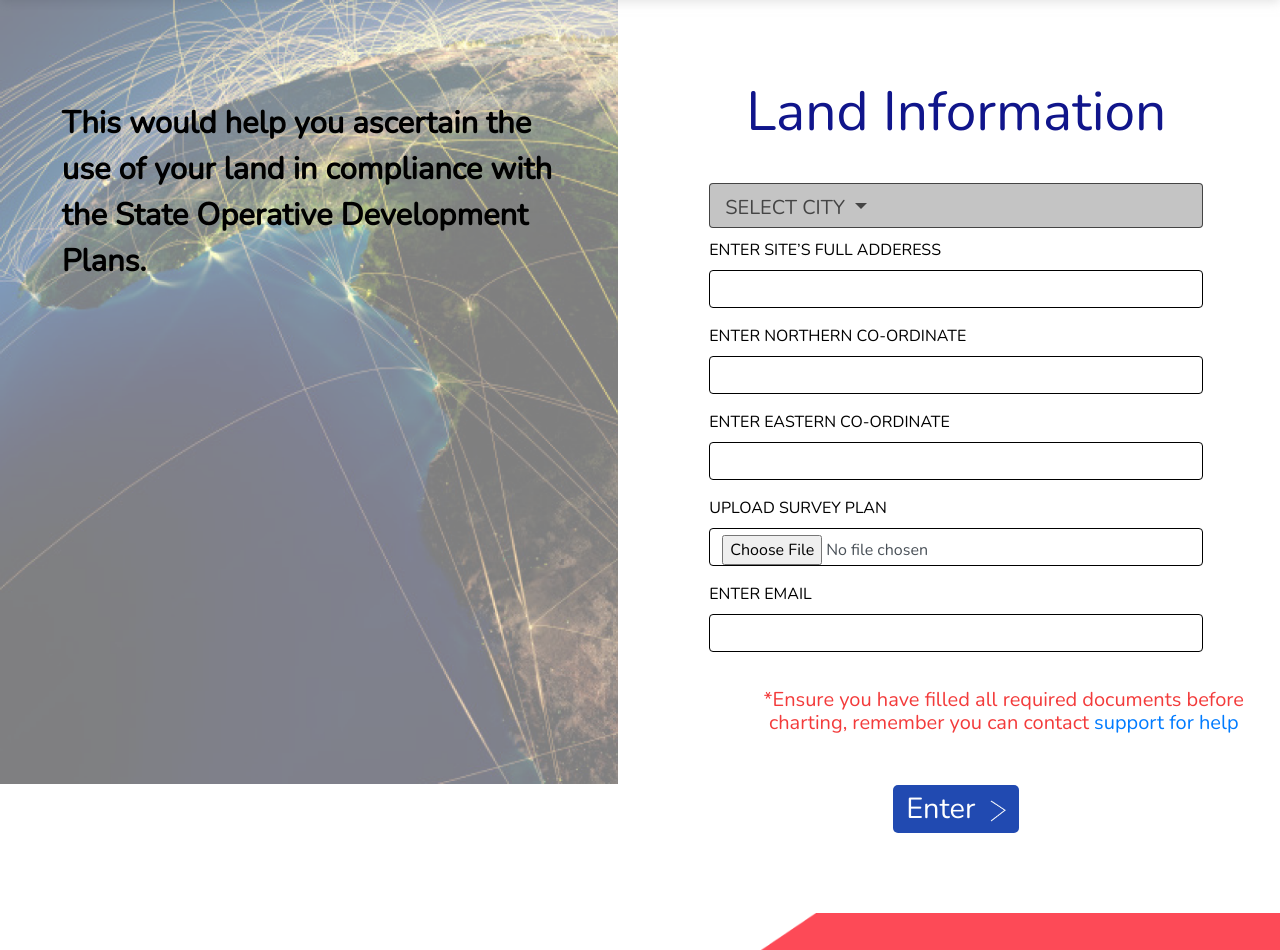
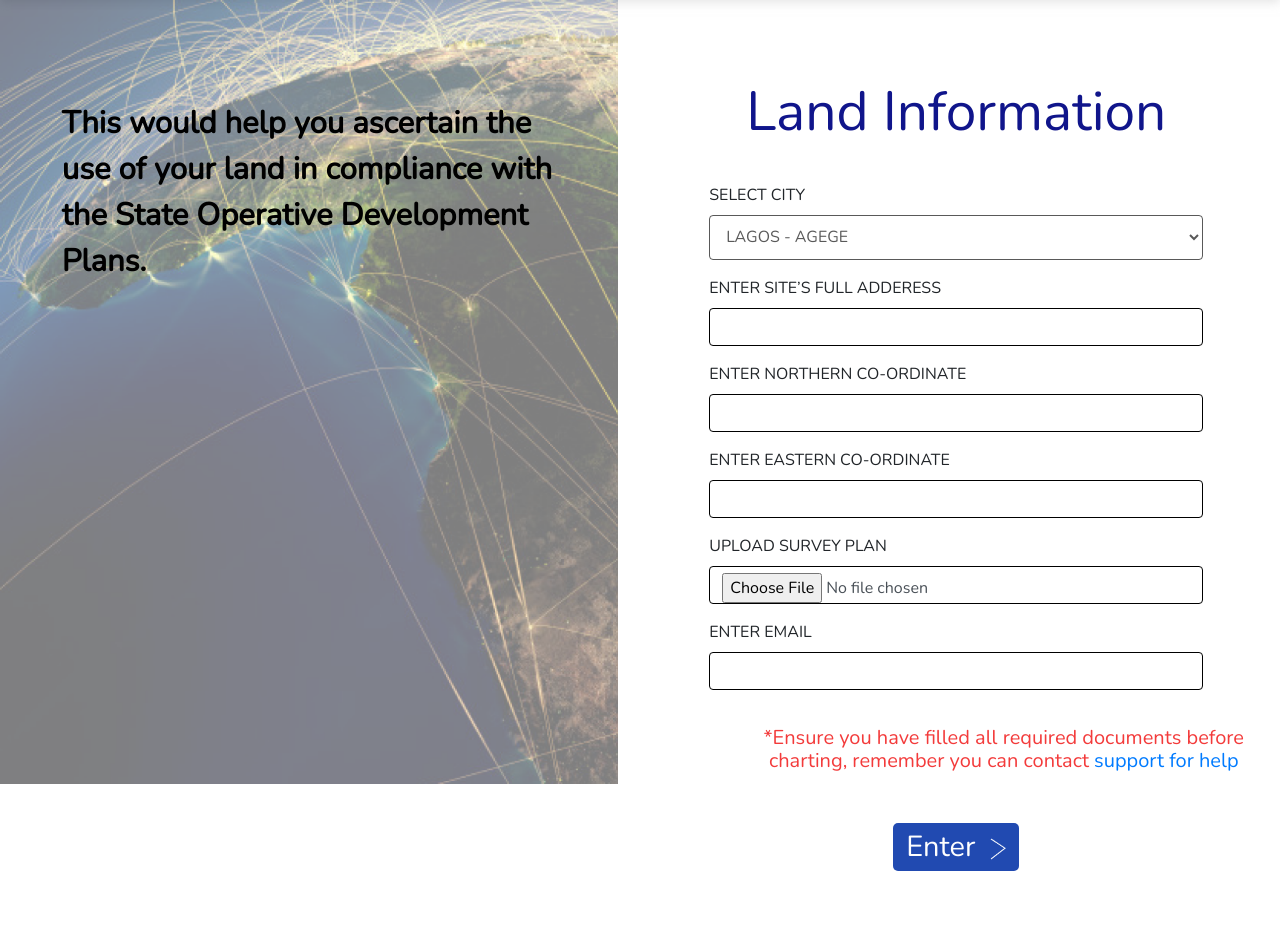
Before and after one commit to oladejimujeeb/MasterBuilder, a Flask app: page /land-info in a window 1280 px wide. Shown: the part 89-1039 px from the top of the page. Run offline with Flask 2, Linux system fonts and the light colour scheme; some libraries are stand-ins or nearby versions.

Commit message:
made changes to the land info page

```diff
--- a/static/css/style.css
+++ b/static/css/style.css
@@ -615,3 +615,9 @@
 .faq-background.blue-background {
     background: #214AB1;
 }
+.bootstrap-select:not([class*=col-]):not([class*=form-control]):not(.input-group-btn) {
+    width: 100%;
+}
+.form-control:focus {
+    outline: none!important;
+}
--- a/templates/includes/_land-info-styles.html
+++ b/templates/includes/_land-info-styles.html
@@ -31,10 +31,14 @@
             color: #000;
         }
         #select-city {
-            background: #c4c4c4;
+            background: transparent;
             margin-bottom: 10px;
             width: 100%;
             text-align: left;
+            line-height: 1.5;
+            padding: .375rem .75rem;
+            padding-top: .375rem;
+            font-size: 16px;
         }
         .building-permit .form-control,
         #select-city {
@@ -67,7 +71,7 @@
             }
         }
         #dropdownitem.dropdown-menu[x-placement^=bottom], .dropdown-menu[x-placement^=left], .dropdown-menu[x-placement^=right], .dropdown-menu[x-placement^=top] {
-                /*top: 90px!important;*/
+                /*top: 90px!important;
                 left: 100%!important;
         }
         .land-info label {
--- a/templates/land-info.html
+++ b/templates/land-info.html
@@ -25,30 +25,21 @@
                     </div>
                     <div class="select-city">
                         <div id="form-wrapper">
-                            <div class="form-wrap">
-                                <div class="dropdown">
-                                    <button type="button" id="select-city" class="btn btn-primary dropdown-toggle" data-toggle="dropdown">
-                                        SELECT CITY
-                                    </button>
-                                    <div class="selectcity dropdown-menu">
-                                        <a class="dropdown-item" href="#"  data-toggle="dropdown">-----LAGOS-----&emsp;<i class="fa fa-angle-right"></i>
-                                            <div id="dropdownitem" class="dropdown-menu">
-                                                <a class="dropdown-item" href="#">-----AGEGE-----&emsp;<i class="fa fa-angle-right"></i></a>
-                                                <a class="dropdown-item" href="#">Link 2</a>
-                                            </div>
-                                        </a>
-                                        <a class="dropdown-item" href="#">----OYO----&emsp;<i class="fa fa-angle-right"></i></a>
-                                        <a class="dropdown-item" href="#" data-toggle="dropdown">-----ABUJA-----&emsp;<i class="fa fa-angle-right"></i>
-                                            <div id="dropdownitem" class="dropdown-menu">
-                                                <a class="dropdown-item" href="#">Link 1</a>
-                                                <a class="dropdown-item" href="#">Link 2</a>
-                                            </div>
-                                        </a>
-                                    </div>
-                                </div>
-                            </div>
                             <form>
                                 <div class="form-wrap">
+                                    <div class="form-group">
+                                        <label for="select-city">SELECT CITY</label>
+                                        <select class="form-control selectcity" id="select-city">
+                                            <option value="Agege">LAGOS - AGEGE</option>
+                                            <option value="Ifako-Ijaye">LAGOS - IFAKO-IJAIYE</option>
+                                            <option value="Kosofe">LAGOS - KOSOFE</option>
+                                            <option value="Ojo">LAGOS - OJO</option>
+                                            <option value="Lekki">LAGOS - LEKKI</option>
+                                            <option value="Epe">LAGOS - EPE</option>
+                                            <option value="Ikoyi">LAGOS - IKOYI</option>
+                                            <option value="Eti-Osa">LAGOS - ETI-OSA</option>
+                                        </select>
+                                    </div>
                                     <div class="form-group">
                                         <label for="siteaddress">ENTER SITE’S FULL ADDERESS</label>
                                         <input type="text" class="form-control" id="siteaddress" required>
```
Also changed, not shown: 1 other file.
